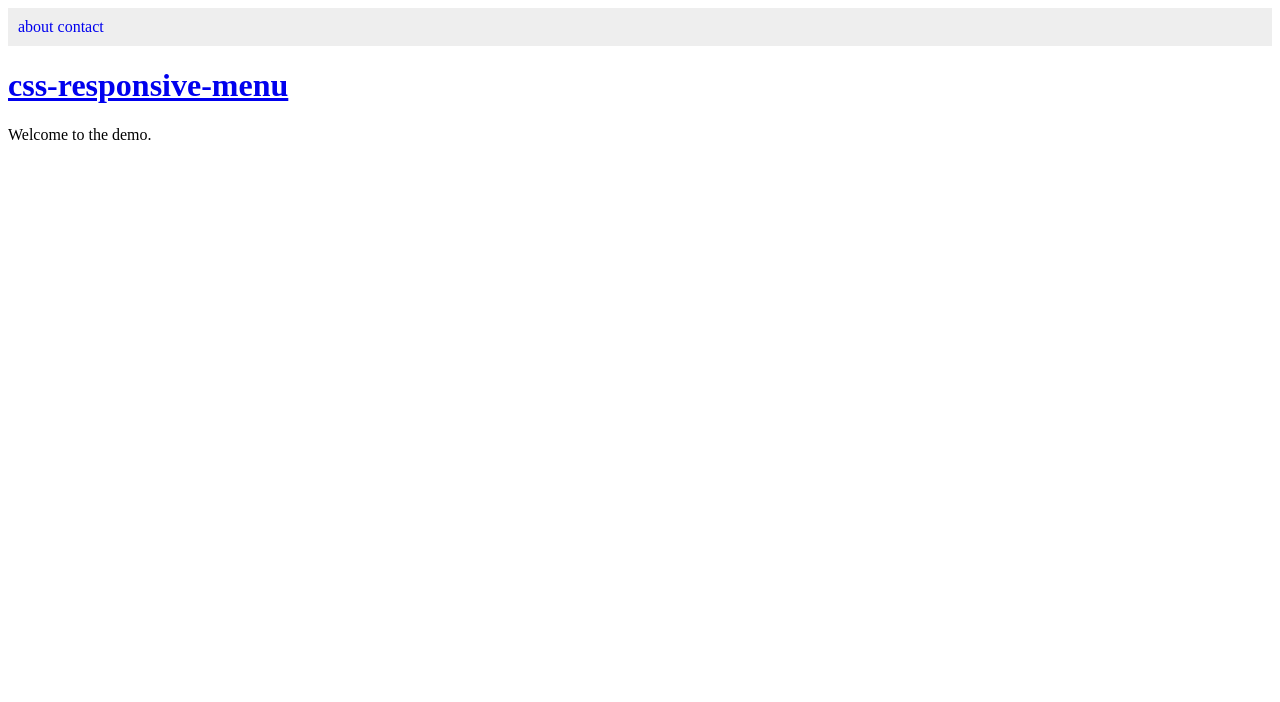
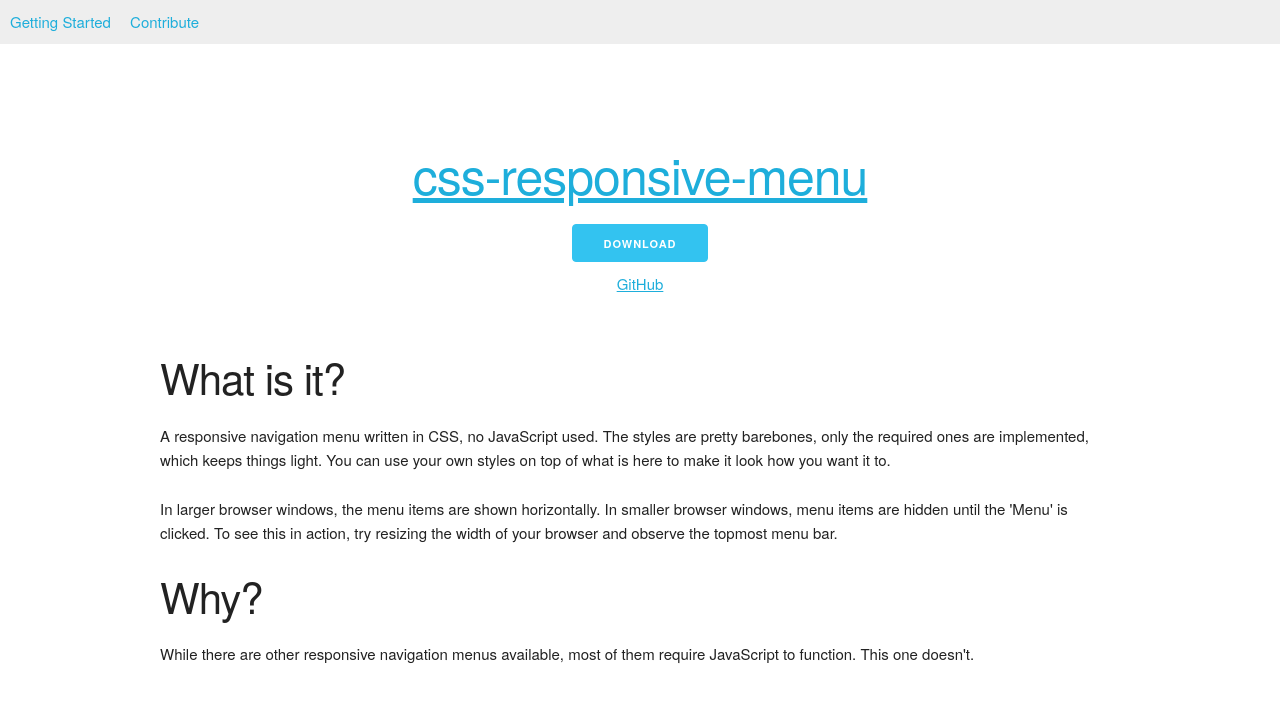
Before and after one commit to datchung/css-responsive-menu, a website: page index.html in a window 1280 px wide. Drawn offline with Linux system fonts and the light colour scheme.

Commit message:
1) Added grunt task to compress dist css files. 2) Nicer look of demo page. 3) Content on demo home page.

```diff
--- a/GruntFile.js
+++ b/GruntFile.js
@@ -1,11 +1,12 @@
 module.exports = function(grunt) {
 
-  var tasks = ['less', 'cssmin', 'csslint'];
+  var tasks = ['less', 'cssmin', 'csslint', 'compress'];
 
   grunt.loadNpmTasks('grunt-contrib-watch');
   grunt.loadNpmTasks('grunt-contrib-less');
   grunt.loadNpmTasks('grunt-contrib-cssmin');
   grunt.loadNpmTasks('grunt-contrib-csslint');
+  grunt.loadNpmTasks('grunt-contrib-compress');
 
   // Project configuration.
   grunt.initConfig({
@@ -51,6 +52,15 @@ module.exports = function(grunt) {
       //   },
       //   src: ['path/to/**/*.css']
       // }
+    },
+
+    compress: {
+      main: {
+        options: {
+          archive: 'dist/css-responsive-menu.zip'
+        },
+        src: ['dist/*.css']
+      }
     }
   });
 
--- a/css/css-responsive-menu-pretty.less
+++ b/css/css-responsive-menu-pretty.less
@@ -13,6 +13,7 @@ want to apply your own styles.
         margin: 0;
 
         li {
+            padding-right: 15px;
             a {
                 text-decoration: none;
             }
@@ -28,6 +29,7 @@ want to apply your own styles.
             margin-bottom: 0;
 
             li {
+                padding-right: 0;
                 margin-bottom: 10px;
             }
 
--- /dev/null
+++ b/css/home.css
@@ -0,0 +1,11 @@
+.topOfPage {
+    padding-top: 100px;
+    padding-bottom: 30px;
+}
+.topOfPage h1 {
+    text-decoration: none;
+}
+
+div.wrap-center {
+    text-align: center;
+}
--- a/index.html
+++ b/index.html
@@ -7,7 +7,10 @@
     <meta name="author" content="css-responsive-menu">
     <meta name="viewport" content="width=device-width, initial-scale=1, maximum-scale=1">
 
+    <link rel="stylesheet" href="vendor/skeleton/css/normalize.css" />
+    <link rel="stylesheet" href="vendor/skeleton/css/skeleton.css" />
     <link rel="stylesheet" href="dist/css-responsive-menu.css" />
+    <link rel="stylesheet" href="css/home.css" />
   </head>
   <body>
     <div class="css-responsive-menu">
@@ -15,12 +18,35 @@
       <input type="checkbox" id="hidden-checkbox1" class="expand-control">
 
       <ul class="navigation-list">
-        <li><a href="about.html">about</a></li>
-        <li><a href="contact.html">contact</a></li>
+        <li><a href="about.html">Getting Started</a></li>
+        <li><a href="contact.html">Contribute</a></li>
       </ul>
     </div>
 
-    <h1><a href="index.html">css-responsive-menu</a></h1>
-    <p>Welcome to the demo.</p>
+    <div class="container">
+      <div class="row">
+        <div class="twelve columns topOfPage">
+          <div class="wrap-center">
+            <h1><a href="index.html">css-responsive-menu</a></h1>
+            <a class="button button-primary" href="https://github.com/datchung/css-responsive-menu/blob/master/dist/css-responsive-menu.zip?raw=true">Download</a>
+            <p><a href="https://github.com/datchung/css-responsive-menus">GitHub</a></p>
+          </div>
+        </div>
+        <div class="twelve columns">
+          <h2>What is it?</h2>
+          <p>
+              A responsive navigation menu written in CSS, no JavaScript used. The styles are pretty barebones, only the required ones are implemented, which keeps things light. You can use your own styles on top of what is here to make it look how you want it to.
+          </p>
+          <p>
+              In larger browser windows, the menu items are shown horizontally. In smaller browser windows, menu items are hidden until the 'Menu' is clicked. To see this in action, try resizing the width of your browser and observe the topmost menu bar.
+          </p>
+
+          <h2>Why?</h2>
+          <p>
+            While there are other responsive navigation menus available, most of them require JavaScript to function. This one doesn't.
+          </p>
+        </div>
+      </div>
+    </div>
   </body>
 </html>
--- a/package.json
+++ b/package.json
@@ -9,8 +9,9 @@
     "grunt-contrib-watch": "~0.6.1",
     "grunt-contrib-less": "~0.12.0",
     "grunt-contrib-cssmin": "~0.11.0",
-    "bower": "~1.3.12",
-    "grunt-contrib-csslint": "~0.3.1"
+    "grunt-contrib-csslint": "~0.3.1",
+    "grunt-contrib-compress": "~0.13.0",
+    "bower": "~1.3.12"
   },
   "repository": {
     "type": "git",
```
Also changed, not shown: vendor/skeleton/index.html (added, +46 -0 lines), README.md, dist/css-responsive-menu.css, dist/css-responsive-menu.min.css, vendor/skeleton/css/normalize.css (added), vendor/skeleton/css/skeleton.css (added), vendor/skeleton/images/favicon.png (added), 1 other file.
